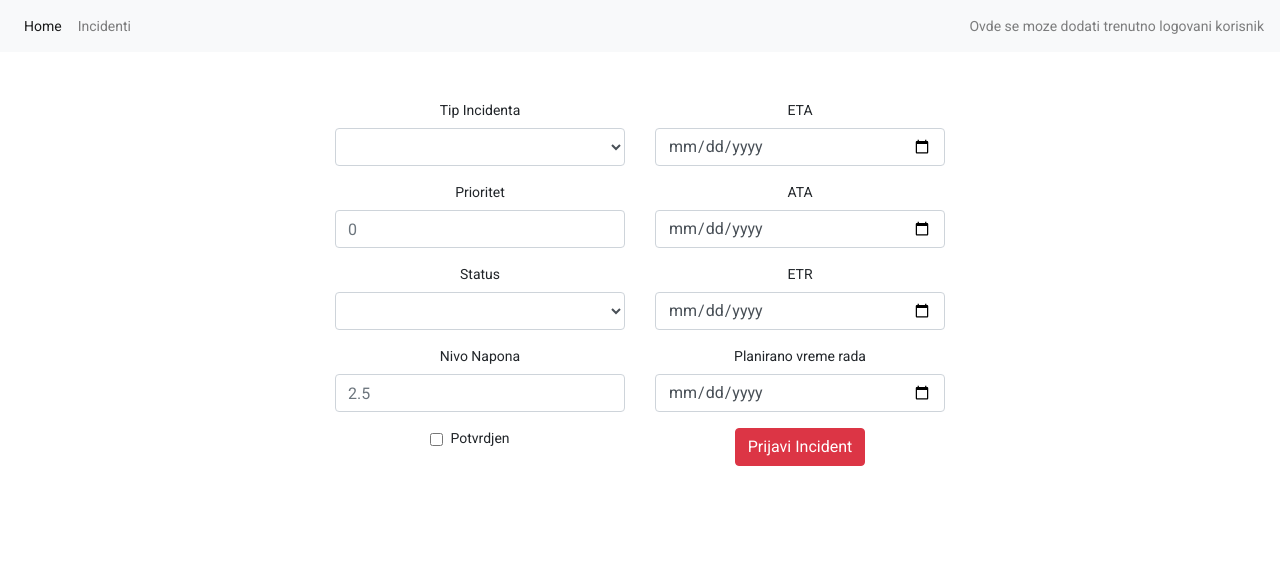
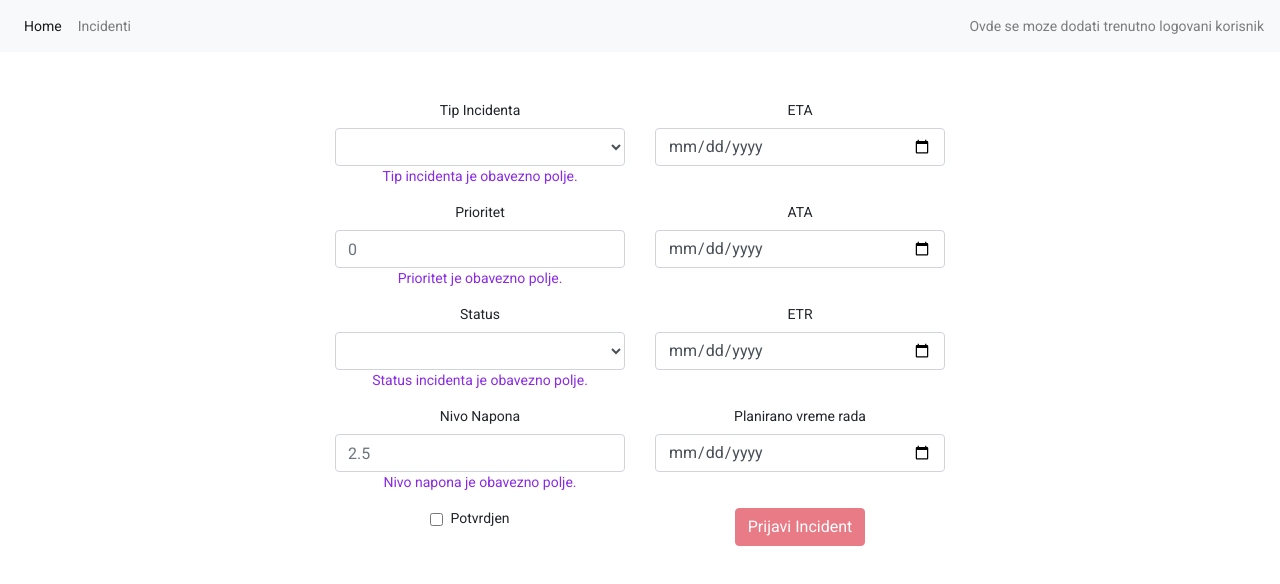
Before and after one commit to akulOn/web2, an Angular app in the folder angular-web2-app/: page /dodaj-incident in a window 1280 px wide. Shown: the top 584 px of the page. Built offline with nearby package versions, Linux system fonts and the light colour scheme.

Commit message:
Validacija Incidenta
Vrednosti oko datuma se ne dodaju kako treba i ne ispisuje se dobro.

```diff
--- a/angular-web2-app/src/app/components/incidenti/dodaj-incident/dodaj-incident.component.html
+++ b/angular-web2-app/src/app/components/incidenti/dodaj-incident/dodaj-incident.component.html
@@ -3,10 +3,13 @@
         <div class="row">
             <div class="form-group col-md-6" style="text-align: center;">
                 <label for="tipIncidenta">Tip Incidenta</label>
-                <select id="tipIncidenta" class="form-control" formControlName="tipIncidenta">
+                <select required id="tipIncidenta" class="form-control" formControlName="tipIncidenta">
                   <option selected>Planirani</option>
                   <option>Neplanirani</option>
                 </select>
+                <div style="color: blueviolet;" *ngIf="dodajForm.status === 'INVALID'">
+                    Tip incidenta je obavezno polje.
+                </div>
             </div>
 
             <div class="form-group col-md-6" style="text-align: center;">
@@ -19,6 +22,9 @@
             <div class="form-group col-md-6" style="text-align: center;">
                 <label for="prioritet">Prioritet</label>
                 <input required class="form-control" id="prioritet" type="number" formControlName="prioritet" placeholder="0">
+                <div style="color: blueviolet;" *ngIf="dodajForm.status === 'INVALID'">
+                    Prioritet je obavezno polje.
+                </div>
             </div>
 
             <div class="form-group col-md-6" style="text-align: center;">
@@ -35,6 +41,9 @@
                   <option>drafted</option>
                   <option>submitted</option>
                 </select>
+                <div style="color: blueviolet;" *ngIf="dodajForm.status === 'INVALID'">
+                    Status incidenta je obavezno polje.
+                </div>
             </div>
 
             <div class="form-group col-md-6" style="text-align: center;">
@@ -47,6 +56,9 @@
             <div class="form-group col-md-6" style="text-align: center;">
                 <label for="nivoNapona">Nivo Napona</label>
                 <input class="form-control" id="nivoNapona" type="number" formControlName="nivoNapona" placeholder="2.5">
+                <div style="color: blueviolet;" *ngIf="dodajForm.status === 'INVALID'">
+                    Nivo napona je obavezno polje.
+                </div>
             </div>
 
             <div class="form-group col-md-6" style="text-align: center;">
@@ -62,7 +74,7 @@
             </div>
 
             <div class="form-group col-md-6" style="text-align: center;">
-                <button class="btn btn-danger" type="submit">Prijavi Incident</button>
+                <button [disabled]="!dodajForm.valid" class="btn btn-danger" type="submit">Prijavi Incident</button>
             </div>
         </div>
       </form>
--- a/angular-web2-app/src/app/components/incidenti/dodaj-incident/dodaj-incident.component.ts
+++ b/angular-web2-app/src/app/components/incidenti/dodaj-incident/dodaj-incident.component.ts
@@ -1,5 +1,5 @@
 import { Component, OnInit } from '@angular/core';
-import { FormBuilder } from "@angular/forms";
+import { FormBuilder, Validators } from "@angular/forms";
 import { Incident } from 'src/app/entities/incident/incident';
 import { IncidentService } from "src/app/services/incident/incident.service";
 
@@ -10,17 +10,19 @@ import { IncidentService } from "src/app/services/incident/incident.service";
 })
 export class DodajIncidentComponent implements OnInit {
   dodajForm = this.formBuilder.group({
-    tipIncidenta: '',
-    prioritet: '' ,
+    tipIncidenta: ['', Validators.required],
+    prioritet: ['', [Validators.required, Validators.min(0)]] ,
     potvrdjen: '',
-    statusIncidenta: '',
+    statusIncidenta: ['', Validators.required],
     ETA: '',
     ATA: '',
     ETR: '',
-    nivoNapona: '',
+    nivoNapona: ['', [Validators.required, Validators.min(0)]],
     planiranoVremeRada: '',
     idKorisnika: null
   });
+
+  status:string = 'INVALID';
   constructor(private formBuilder:FormBuilder, private service:IncidentService) { }
 
   ngOnInit(): void {
--- a/angular-web2-app/src/app/components/neRegistrovan/ne-registrovan/ne-registrovan.component.css
+++ b/angular-web2-app/src/app/components/neRegistrovan/ne-registrovan/ne-registrovan.component.css
@@ -1,5 +1,5 @@
 .bg {
-    background-image: url('/src/assets/images/electricity.jpg');
+    background-image: url('../../../../assets/images/electricity.jpg');
     height: 100vh;
     background-position: center;
 }
```
Also changed, not shown: 5 other files (tests, documents, lock files or other folders).
